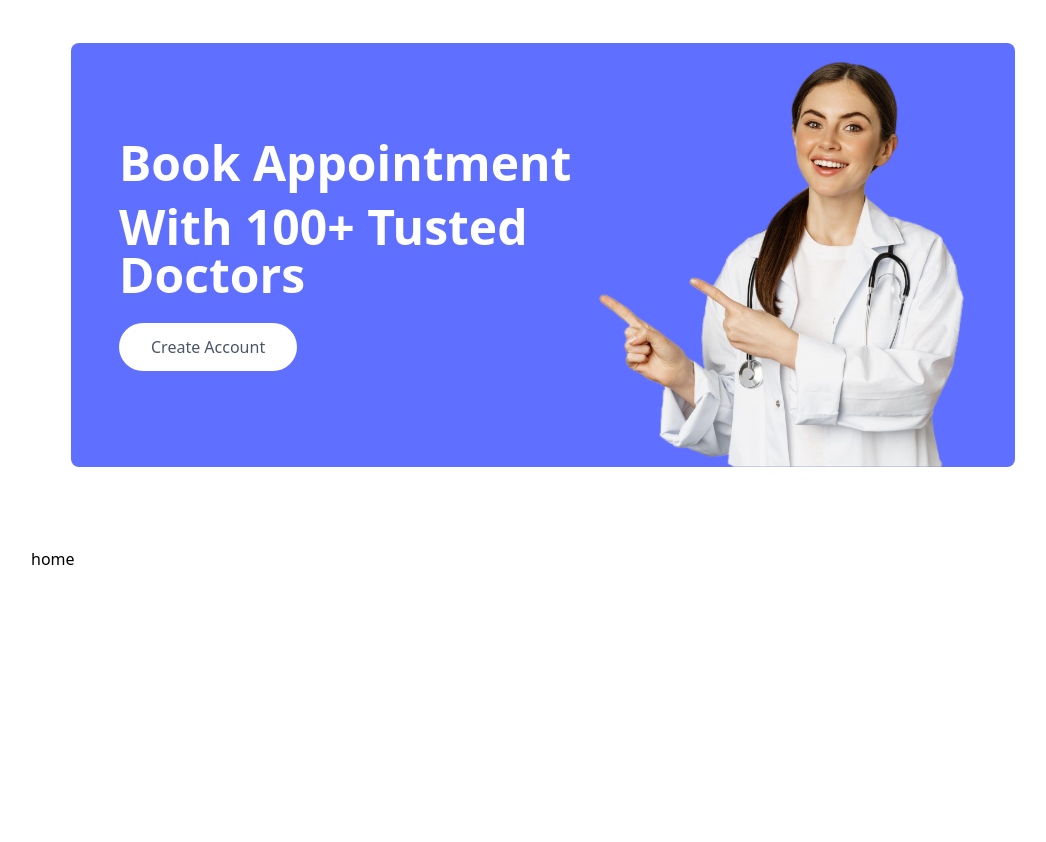
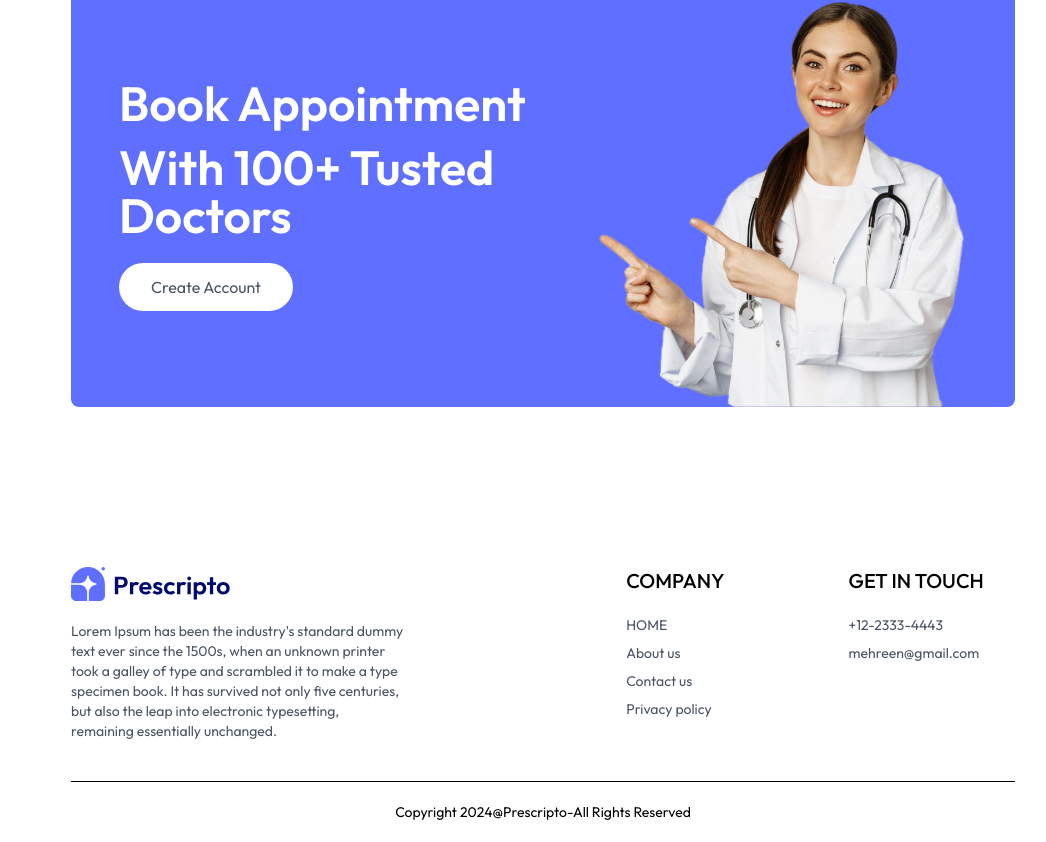
Before and after one commit to meh5REeen/Perscriptio, a React (Vite) app in the folder frontend/: page / in a window 1280 px wide. Shown: the part 2423-3265 px from the top of the page, without its empty margins (97-1143 px from the left). Before the commit the page ends 2994 px from the top, so only its background shows below. Built offline with nearby package versions, Linux system fonts and the light colour scheme.

Commit message:
Footer Done

```diff
--- a/frontend/src/App.jsx
+++ b/frontend/src/App.jsx
@@ -9,6 +9,8 @@
 import Appointments from './pages/Appointments';
 import Appointment from './pages/Appointment';
 import Navbar from './Components/Navbar';
+import Footer from './Components/Footer.jsx'
+
 const App = () => {
   return (
     <div className='mx-4 sm:mx-[10%]'>
@@ -25,6 +27,7 @@
         <Route path="/appointment/:docId" element={<Appointment/>}/>
 
       </Routes>
+      <Footer/>
     </div>
   )
 }
--- a/frontend/src/Components/Footer.jsx
+++ b/frontend/src/Components/Footer.jsx
@@ -0,0 +1,50 @@
+import React from 'react'
+import { assets } from '../assets/assets_frontend/assets'
+
+const Footer = () => {
+  return (
+    <div className='md:mx-10'>
+
+        <div className='flex flex-col sm:grid grid-cols-[3fr_1fr_1fr] gap-14  my-10 mt-40 text-sm'>
+            <div>
+            {/* --------- Left -----------*/}
+            <img
+                className='mb-5 w-40'
+                src={assets.logo} alt=""
+            />
+            <p className='w-full md:w-2/3 text-gray-600 leaeding-6'>
+                Lorem Ipsum has been the industry's standard dummy text ever since the 1500s, when an unknown printer took a galley of type and scrambled it to make a type specimen book. It has survived not only five centuries, but also the leap into electronic typesetting, remaining essentially unchanged.
+            </p>
+        </div>
+
+        <div>
+            {/* --------- Center -----------*/}
+            <p className='text-xl font-medium mb-5'>COMPANY</p>
+            <ul className='flex flex-col gap-2 text-gray-600'>
+                <li>HOME</li>
+                <li>About us</li>
+                <li>Contact us</li>
+                <li>Privacy policy</li>
+            </ul>
+        </div>
+
+
+        <div>
+            {/* --------- Right -----------*/}
+            <p className='text-xl font-medium mb-5' >GET IN TOUCH</p>
+            <ul className='flex flex-col gap-2 text-gray-600'>
+                <li>+12-2333-4443</li>
+                <li>mehreen@gmail.com</li>
+            </ul>
+        </div>
+        </div>
+        <div>
+            <hr/>
+            <p className='py-5 text-sm text-center'>Copyright 2024@Prescripto-All Rights Reserved</p>
+        </div>
+
+    </div>
+  )
+}
+
+export default Footer
--- a/frontend/src/index.css
+++ b/frontend/src/index.css
@@ -1,4 +1,9 @@
+
+@import url('https://fonts.googleapis.com/css2?family=Outfit:wght@100..900&display=swap');
 @import "tailwindcss";
+*{
+  font-family: Outfit;
+}
 .active hr{
     @apply block;
 }
--- a/frontend/src/pages/Home.jsx
+++ b/frontend/src/pages/Home.jsx
@@ -11,7 +11,7 @@
       <SpecialityMenu/>
       <TopDoctors/>
       <Banner/>
-      home
+
     </div>
   )
 }
```
